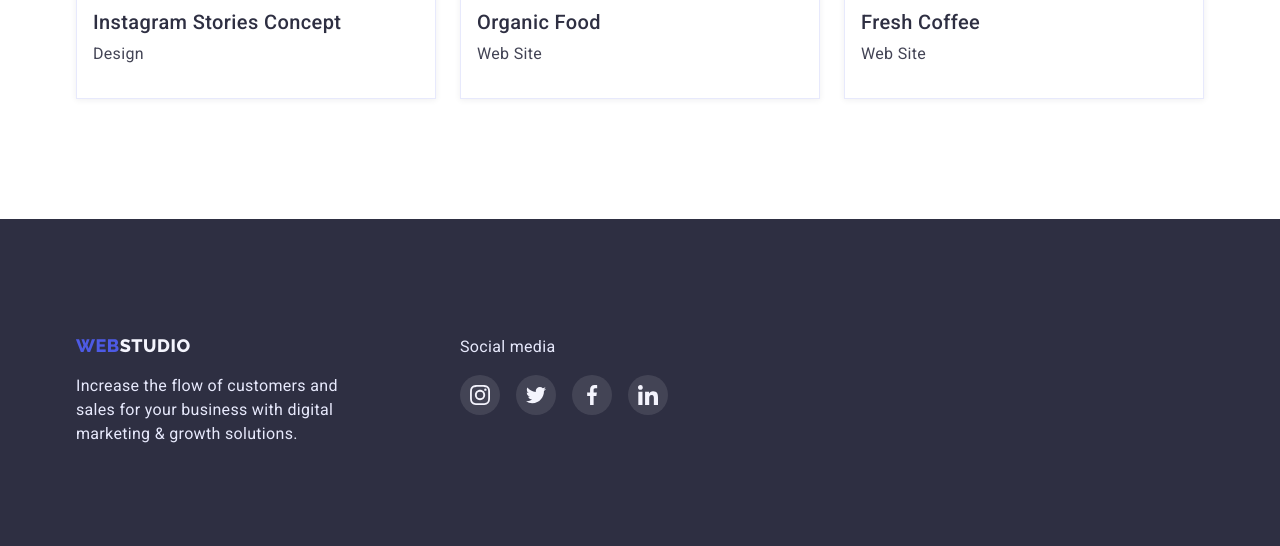
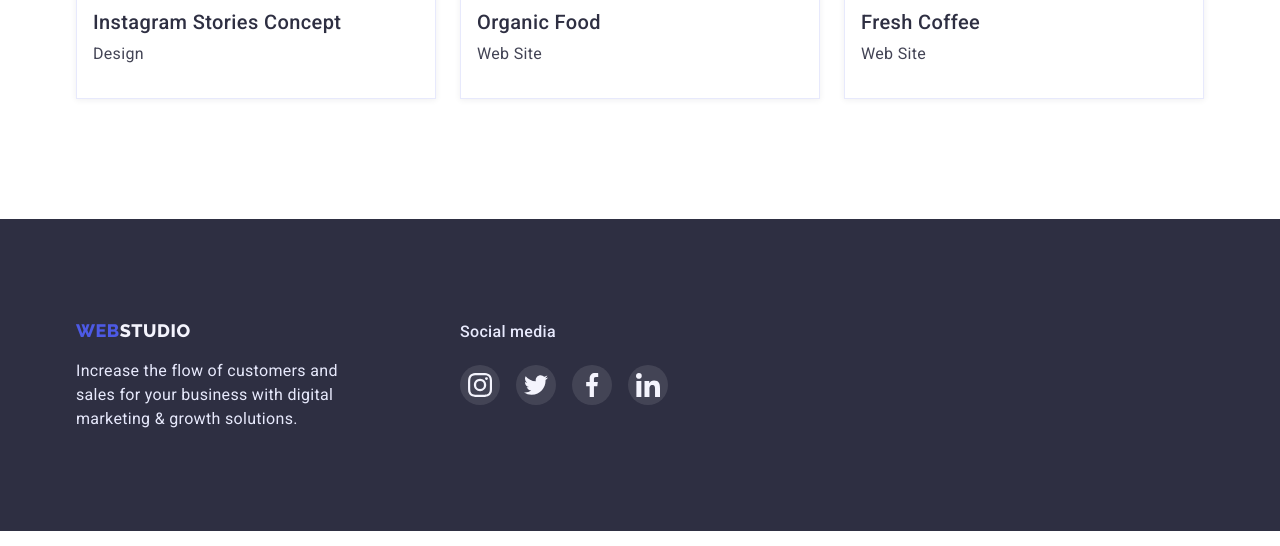
Before and after one commit to DodoOnReplay/goit-markup-hw-04, a plain HTML site: page portfolio.html in a window 1280 px wide. Shown: the part 1551-2097 px from the top of the page. Drawn offline with nearby package versions, Linux system fonts and the light colour scheme.

Commit message:
update hero, footer text

```diff
--- a/css/styles.css
+++ b/css/styles.css
@@ -177,11 +177,14 @@ img {
     padding-bottom: 188px;
 }
 
-.hero-bg{
+.hero-bg {
     background-image: linear-gradient(rgba(46, 47, 66, 0.7), rgba(46, 47, 66, 0.7)), url(../images/hero/people-office.jpg);
-    min-width: 1140px;
+    max-width: 1440px;
+    height: 600;
     background-repeat: no-repeat;
     background-position: center;
+    background-size: cover;
+    margin: 0 auto;
 }
 
 .hero-title {
@@ -231,7 +234,7 @@ img {
 
 /* .about-list-item {
 } */
-.about-list-item{
+.about-list-item {
     display: flex;
     width: 264px;
     height: 112px;
@@ -240,6 +243,7 @@ img {
     align-items: center;
     justify-content: center;
 }
+
 .about-list-title {
     font-weight: 500;
     font-size: 20px;
@@ -301,8 +305,13 @@ img {
 
 }
 
-.team-list-img {
+/* .team-list-img {
     margin-bottom: 32px;
+} */
+
+.team-member-wrap{
+    padding-top: 32px;
+    padding-bottom: 32px;
 }
 
 .team-member-name {
@@ -322,16 +331,17 @@ img {
     letter-spacing: 0.02em;
     margin-bottom: 8px;
 }
+
 .team-sm-list {
     justify-content: center;
     gap: 24px;
-    padding-bottom: 32px;
 }
 
 .team-sm-item {
     width: 40px;
     height: 40px;
 }
+
 .team-sm-link {
     width: 100%;
     height: 100%;
@@ -341,17 +351,18 @@ img {
     align-items: center;
     justify-content: center;
 }
+
 .team-sm-link:hover,
-.team-sm-link:focus{
+.team-sm-link:focus {
     background-color: var(--pressed-state-color);
 }
+
 /* .team-sm-icon {
 } */
 
 /* -------------customers------------ */
 
-.customers {
-}
+.customers {}
 
 .castomers-list {
     justify-content: center;
@@ -363,7 +374,7 @@ img {
     height: 88px;
     outline: 1px solid var(--secondary-text-color);
     border-radius: 4px;
-    }
+}
 
 .customers-link {
     width: 100%;
@@ -372,8 +383,9 @@ img {
     align-items: center;
     justify-content: center;
 }
+
 .customers-item:hover,
-.customers-item:focus{
+.customers-item:focus {
     outline: 1px solid var(--pressed-state-color);
 }
 
@@ -382,7 +394,7 @@ img {
 }
 
 .customers-icon:hover,
-.customers-icon:focus{
+.customers-icon:focus {
     fill: var(--pressed-state-color);
 }
 
@@ -395,7 +407,7 @@ img {
 }
 
 
-.footer-text{
+.footer-text {
     font-size: 16px;
     line-height: 1.5;
     letter-spacing: 0.02em;
@@ -404,27 +416,36 @@ img {
     margin-top: 16px;
 }
 
-.footer-flex{
+.footer-sm-text {
+    font-weight: 500;
+    font-size: 16px;
+    line-height: 1.5;
+    letter-spacing: 0.02em;
+    color: var(--accent-color);
+}
+
+.footer-flex {
     display: flex;
-    align-items:baseline;
+    align-items: baseline;
     gap: 120px;
 }
 
-.footer-main-info{
-    }
-.footer-social-media{
+/* .footer-main-info {}
 
-}
-.footer-sm-list{
+.footer-social-media {} */
+
+.footer-sm-list {
     justify-content: center;
     gap: 16px;
-    margin-top: 16px;
+    margin-top: 21px;
 }
-.footer-sm-item{
+
+.footer-sm-item {
     width: 40px;
     height: 40px;
 }
-.footer-sm-link{
+
+.footer-sm-link {
     width: 100%;
     height: 100%;
     border-radius: 50%;
@@ -433,8 +454,9 @@ img {
     align-items: center;
     justify-content: center;
 }
+
 .footer-sm-link:hover,
-.footer-sm-link:focus{
+.footer-sm-link:focus {
     background-color: var(--success-color);
 }
 
@@ -489,9 +511,10 @@ img {
 }
 
 .portfolio-item:hover,
-.portfolio-item:focus{
+.portfolio-item:focus {
     box-shadow: 0px 1px 6px rgba(46, 47, 66, 0.08), 0px 1px 1px rgba(46, 47, 66, 0.16), 0px 2px 1px rgba(46, 47, 66, 0.08);
 }
+
 /* .portfolio-img {
 
 } */
--- a/portfolio.html
+++ b/portfolio.html
@@ -205,7 +205,6 @@
     </main>
 
     <!-- footer -->
-
     <footer class="footer">
       <div class="container footer-flex">
         <div class="footer-main-info">
@@ -218,32 +217,32 @@
           </p>
         </div>
         <div class="footer-social-media">
-          <p class="footer-text">Social media</p>
+          <p class="footer-sm-text">Social media</p>
           <ul class="footer-sm-list list">
             <li class="footer-sm-item">
               <a href="" class="footer-sm-link link">
-                <svg class="footer-sm-icon" width="20" height="20">
+                <svg class="footer-sm-icon" width="24" height="24">
                   <use href="./images/icons.svg#icon-instagram-2"></use>
                 </svg>
               </a>
             </li>
             <li class="footer-sm-item">
               <a href="" class="footer-sm-link link">
-                <svg class="footer-sm-icon" width="20" height="20">
+                <svg class="footer-sm-icon" width="24" height="24">
                   <use href="./images/icons.svg#icon-twitter-1"></use>
                 </svg>
               </a>
             </li>
             <li class="footer-sm-item">
               <a href="" class="footer-sm-link link">
-                <svg class="footer-sm-icon" width="20" height="20">
+                <svg class="footer-sm-icon" width="24" height="24">
                   <use href="./images/icons.svg#icon-facebook-1"></use>
                 </svg>
               </a>
             </li>
             <li class="footer-sm-item">
               <a href="" class="footer-sm-link link">
-                <svg class="footer-sm-icon" width="20" height="20">
+                <svg class="footer-sm-icon" width="24" height="24">
                   <use href="./images/icons.svg#icon-linkedin-1"></use>
                 </svg>
               </a>
```
Also changed, not shown: index.html (+13 -5 lines).
